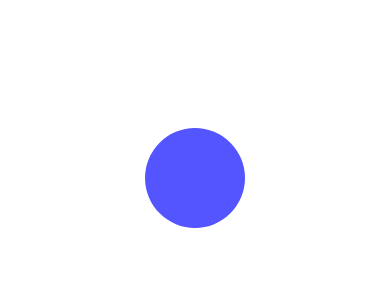
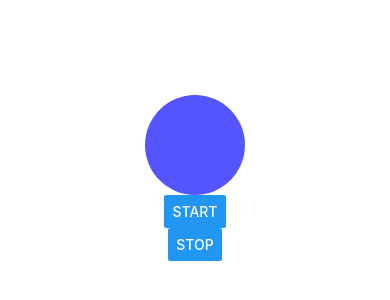
Before and after one commit to realmizzer/rn-playground, a React Native app: screen / in a window 390 px wide. Shown: the part 244-544 px from the top of the page. Built offline with nearby package versions, Linux system fonts and the light colour scheme.

Commit message:
added start and stop buttons

```diff
--- a/src/App.tsx
+++ b/src/App.tsx
@@ -1,14 +1,15 @@
 import React, {useEffect, useRef} from 'react';
-import {Animated, SafeAreaView, StyleSheet} from 'react-native';
+import {Animated, Button, SafeAreaView, StyleSheet} from 'react-native';
 
 const ITEM_SIZE = 100;
 
 export default function App() {
   const circleAnimValue = useRef(new Animated.Value(0.5)).current;
   const crossAnimValue = useRef(new Animated.Value(0)).current;
+  const animationRef = useRef<Animated.CompositeAnimation | null>(null);
 
-  useEffect(() => {
-    Animated.loop(
+  const createAnimation = () => {
+    animationRef.current = Animated.loop(
       Animated.parallel([
         Animated.sequence([
           Animated.spring(circleAnimValue, {toValue: 1, useNativeDriver: true}),
@@ -29,8 +30,22 @@ export default function App() {
           Animated.spring(crossAnimValue, {toValue: 1, useNativeDriver: true}),
         ]),
       ]),
-    ).start();
-  }, [circleAnimValue, crossAnimValue]);
+    );
+  };
+
+  const onStartPress = () => {
+    createAnimation();
+    animationRef.current?.start();
+  };
+
+  const onStopPress = () => {
+    animationRef.current?.stop();
+  };
+
+  useEffect(() => {
+    createAnimation();
+    onStartPress();
+  }, [createAnimation, onStartPress]);
 
   return (
     <SafeAreaView style={styles.container}>
@@ -55,6 +70,8 @@ export default function App() {
           },
         ]}
       />
+      <Button title={'Start'} onPress={onStartPress} />
+      <Button title={'Stop'} onPress={onStopPress} />
     </SafeAreaView>
   );
 }
```
